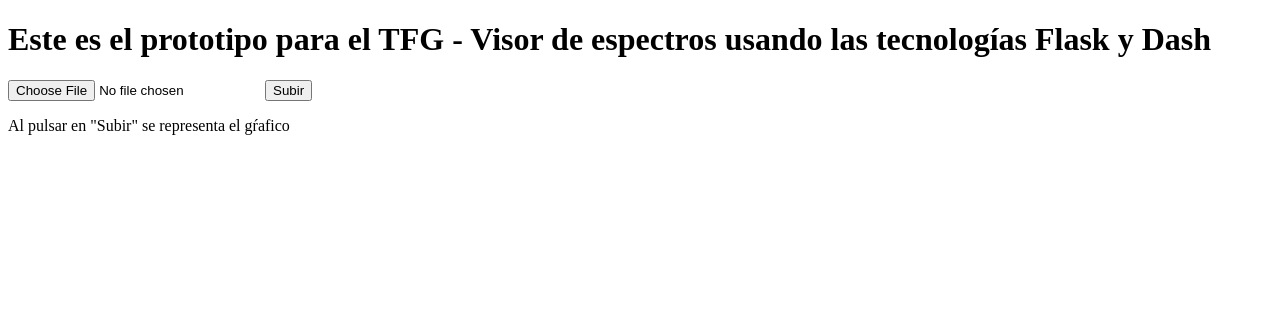
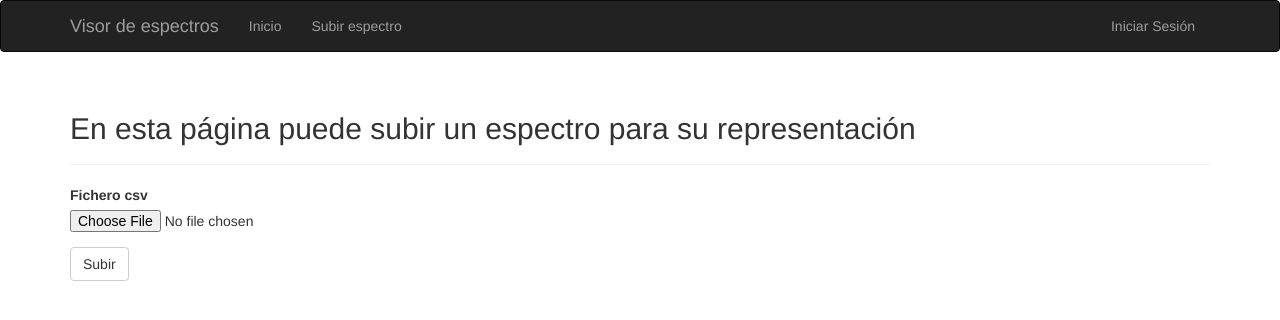
Before and after one commit to Engcompaulo/TFG-Visor-de-espectros, a Flask app: page /upload in a window 1280 px wide. Shown: the top 320 px of the page. Run offline with Flask 3, Linux system fonts and the light colour scheme; parts of the project's set-up code (start-up, migrations or seed data) failed here and were passed over; some libraries are stand-ins or nearby versions.

Commit message:
#17 #19 Añadido Flask-bootstrap y pequeña estructuración

```diff
--- a/SpectraViewer/app.py
+++ b/SpectraViewer/app.py
@@ -9,91 +9,29 @@
     :copyright: (c) 2018 by Iván Iglesias
     :license: license_name, see LICENSE for more details
 """
-import os
-
-from flask import Flask, render_template, redirect
-from flask_wtf import FlaskForm
-from flask_wtf.file import FileField, FileRequired, FileAllowed
-from werkzeug.utils import secure_filename
+from flask import Flask
+from flask_bootstrap import Bootstrap
 
 import dash
-import dash_core_components as dcc
 import dash_html_components as html
 
-import pandas as pd
-import cufflinks as cf
+server = Flask(__name__)
+bootstrap = Bootstrap(server)
 
+app = dash.Dash(__name__, server=server, url_base_pathname='/plot')
+app.title = 'Aplicación Dash'
+app.layout = html.Div()  # Needs a layout, so empty layout is good to go
+app.scripts.append_script({'external_url': [
+    'http://cdnjs.cloudflare.com/ajax/libs/jquery/1.12.4/jquery.min.js',
+    'http://cdnjs.cloudflare.com/ajax/libs/twitter-bootstrap/3.3.7/js/bootstrap.min.js']})
 
-class CsvForm(FlaskForm):
-    """Form for handling file upload.
-
-        Attributes
-        ----------
-        file : FileField
-            Allows the user to upload a file to the server. Only .csv
-            files are allowed.
-        """
-    file = FileField(validators=[FileRequired(),
-                                 FileAllowed(['csv'], 'Solo ficheros .csv')])
-
-
-server = Flask(__name__)
+app.css.append_css({
+    'external_url': 'http://cdnjs.cloudflare.com/ajax/libs/twitter-bootstrap/3.3.7/css/bootstrap.min.css'})
 
 server.config['SECRET_KEY'] = 'secret key'
 server.config['UPLOAD_FOLDER'] = 'csvs'
 
-app = dash.Dash(__name__, server=server, url_base_pathname='/dash_app')
-app.title = 'Aplicación Dash'
-app.layout = html.Div()  # Needs a layout, so empty layout is good to go
-
-cf.go_offline()
-
-
-@server.route('/')
-@server.route('/index')
-def index():
-    """Render the index view.
-
-    Welcome or index page of this web app.
-    """
-    return render_template('index-dash.html')
-
-
-@server.route('/upload', methods=['GET', 'POST'])
-def upload():
-    """Render for the upload view.
-
-    This view contains a form for file uploading. If POST request,
-    validates the selected file and saves it. Then pandas reads it and
-    the Dash layout gets defined. The redirect to the Dash route.
-    """
-    form = CsvForm()
-    if form.validate_on_submit():
-        f = form.file.data
-        filename = secure_filename(f.filename)
-        directory = os.path.join(server.instance_path,
-                                 server.config['UPLOAD_FOLDER'])
-        if not os.path.exists(directory):
-            os.makedirs(directory)
-        f.save(os.path.join(directory, filename))
-
-        data = pd.read_csv(f'{directory}/{filename}', sep=';', header=None)
-        data.columns = ['Raman shift', 'Intensity']
-        fig = data.iplot(x='Raman shift', y='Intensity', asFigure=True,
-                         title='Datos de ejemplo', xTitle='Longitud de onda',
-                         yTitle='Valor'
-                         )
-
-        app.layout = html.Div([
-            html.H1('Aplicación Dash'),
-            dcc.Graph(
-                id='example-graph',
-                figure=fig
-            )
-        ])
-        return redirect('/dash_app')
-    return render_template('upload.html', form=form)
-
+from SpectraViewer import routes
 
 if __name__ == '__main__':
     app.run_server(debug=True)
--- /dev/null
+++ b/SpectraViewer/forms.py
@@ -0,0 +1,31 @@
+"""
+    SpectraViewer.forms
+    ~~~~~~~~~~~~~~~~~~~
+
+    This file contains the forms used by the application.
+
+    :copyright: (c) 2018 by Iván Iglesias
+    :license: license_name, see LICENSE for more details
+"""
+from flask_wtf import FlaskForm
+from flask_wtf.file import FileField, FileRequired, FileAllowed
+from wtforms import SubmitField
+
+
+class CsvForm(FlaskForm):
+    """Form for handling file upload.
+
+        Attributes
+        ----------
+        file : FileField
+            Allows the user to upload a file to the server. Only .csv
+            files are allowed, can't be empty.
+        submit : SubmitField
+            Input field of type submit to trigger the upload action.
+        """
+    _validators = [
+        FileRequired('Es obligatorio seleccionar un fichero'),
+        FileAllowed(['csv'], 'Solo ficheros .csv')
+    ]
+    file = FileField(label='Fichero csv', validators=_validators)
+    submit = SubmitField('Subir')
--- /dev/null
+++ b/SpectraViewer/routes.py
@@ -0,0 +1,133 @@
+"""
+    SpectraViewer.routes
+    ~~~~~~~~~~~~~~~~~~~
+
+    This file contains the routes of the application.
+
+    :copyright: (c) 2018 by Iván Iglesias
+    :license: license_name, see LICENSE for more details
+"""
+import os
+
+from flask import render_template, redirect, url_for
+from werkzeug.utils import secure_filename
+
+import dash_core_components as dcc
+import dash_html_components as html
+
+# Importing cufflinks is required to able to get the plotly figure from
+# a DataFrame, the import binds the DataFrame with the iplot method.
+import pandas as pd
+import cufflinks as cf
+
+from SpectraViewer.app import server, app
+from SpectraViewer.forms import CsvForm
+
+
+@server.route('/')
+@server.route('/index')
+def index():
+    """Render the index view.
+
+    Welcome or index page of this web app.
+    """
+    return render_template('index.html')
+
+
+@server.route('/upload', methods=['GET', 'POST'])
+def upload():
+    """Render for the upload view.
+
+    This view contains a form for file uploading. If POST request,
+    validates the selected file and saves it. Then pandas reads it and
+    the Dash layout gets defined. The redirect to the Dash route.
+    """
+    form = CsvForm()
+    if form.validate_on_submit():
+        f = form.file.data
+        filename = secure_filename(f.filename)
+        directory = os.path.join(server.instance_path,
+                                 server.config['UPLOAD_FOLDER'])
+        if not os.path.exists(directory):
+            os.makedirs(directory)
+        f.save(os.path.join(directory, filename))
+
+        data = pd.read_csv(f'{directory}/{filename}', sep=';', header=None)
+        data.columns = ['Raman shift', 'Intensity']
+        figure = data.iplot(x='Raman shift', y='Intensity', asFigure=True,
+                            xTitle='Raman shift', yTitle='Intensity'
+                            )
+        app.layout = get_dash_layout(figure)
+        return redirect(url_for('dash'))
+    return render_template('upload.html', form=form)
+
+
+@server.route('/dash')
+def dash():
+    """Redirect to the dash application.
+
+    This route allows the use of url_for() for the dash application.
+    """
+    return redirect('/plot')
+
+
+def get_dash_layout(figure):
+    """
+    Build and return the layout for the dash application.
+
+    Receives the figure returned by the iplot() method and returns the
+    layout of the dash application with that figure.
+
+    Parameters
+    ----------
+    figure
+        The figure which will be represented.
+
+    Returns
+    -------
+    Div
+        The Div to assign to the dash application layout.
+    """
+    app.title = 'Visualización del espectro'
+    back = html.A(className='btn btn-default', href='/index', children=[
+        'Volver a la página principal'
+    ])
+    # navbar = html.Nav(className='navbar navbar-inverse', children=[
+    #     html.Div(className='container', children=[
+    #         html.Div(className='navbar-header', children=[
+    #             html.Button(type='button', className='navbar-toggle',
+    #                         dataToggle='collapse',
+    #                         dataTarget='.navbar-collapse', children=[
+    #                     html.Span(className='sr-only',
+    #                               children='Toggle navigation'),
+    #                     html.Span(className='icon-bar'),
+    #                     html.Span(className='icon-bar'),
+    #                     html.Span(className='icon-bar')
+    #                 ]),
+    #             html.Span(className='navbar-brand',
+    #                       children='Visor de espectros')
+    #         ]),
+    #         html.Div(className='collapse navbar-collapse', children=[
+    #             html.Ul(className='nav navbar-nav', children=[
+    #                 html.Li(html.A('Inicio', href=url_for('index'))),
+    #                 html.Li(html.A('Subir espectro', href=url_for('upload')))
+    #             ]),
+    #             html.Ul(className='nav navbar-nav navbar-right', children=[
+    #                 html.Li(html.A('Iniciar Sesión', href=""))
+    #             ])
+    #         ])
+    #     ])
+    # ])
+    content = html.Div(className='container', children=[
+        html.Div(className='page-header', children=[
+            html.H2('Representación del espectro')
+        ])
+    ])
+    return html.Div([
+        back,
+        content,
+        dcc.Graph(
+            id='example-graph',
+            figure=figure
+        )
+    ])
--- /dev/null
+++ b/SpectraViewer/templates/base.html
@@ -0,0 +1,77 @@
+{% extends "bootstrap/base.html" %}
+
+{% block title %}Visor de espectros{% endblock %}
+
+{% block navbar %}
+    <nav class="navbar navbar-inverse">
+        <div class="container">
+            <div class="navbar-header">
+                <button type="button" class="navbar-toggle"
+                        data-toggle="collapse" data-target=".navbar-collapse">
+                    <span class="sr-only">Toggle navigation</span>
+                    <span class="icon-bar"></span>
+                    <span class="icon-bar"></span>
+                    <span class="icon-bar"></span>
+                </button>
+                <span class="navbar-brand">Visor de espectros</span>
+            </div>
+            <div class="collapse navbar-collapse">
+                <ul class="nav navbar-nav">
+                    <li><a href="{{ url_for('index') }}">Inicio</a></li>
+                    <li><a href="{{ url_for('upload') }}">Subir espectro</a>
+                    </li>
+                </ul>
+                <ul class="nav navbar-nav navbar-right">
+                    <li><a href="">Iniciar Sesión</a></li>
+                </ul>
+            </div>
+        </div>
+    </nav>
+{% endblock %}
+
+{% block content %}
+    <div class="container">
+        {% for message in get_flashed_messages() %}
+            <div class="alert alert-warning">
+                <button type="button" class="close" data-dismiss="alert">
+                    &times;
+                </button>
+                {{ message }}
+            </div>
+        {% endfor %}
+
+        {% block page_content %}{% endblock %}
+    </div>
+{% endblock %}
+<!doctype html>
+<html lang="en">
+<head>
+    <!-- Required meta tags -->
+    <meta charset="utf-8">
+    <meta name="viewport"
+          content="width=device-width, initial-scale=1, shrink-to-fit=no">
+
+    <!-- Bootstrap CSS -->
+    <link rel="stylesheet"
+          href="https://maxcdn.bootstrapcdn.com/bootstrap/4.0.0/css/bootstrap.min.css"
+          integrity="sha384-Gn5384xqQ1aoWXA+058RXPxPg6fy4IWvTNh0E263XmFcJlSAwiGgFAW/dAiS6JXm"
+          crossorigin="anonymous">
+
+    <title>Hello, world!</title>
+</head>
+<body>
+<h1>Hello, world!</h1>
+
+<!-- Optional JavaScript -->
+<!-- jQuery first, then Popper.js, then Bootstrap JS -->
+<script src="https://code.jquery.com/jquery-3.2.1.slim.min.js"
+        integrity="sha384-KJ3o2DKtIkvYIK3UENzmM7KCkRr/rE9/Qpg6aAZGJwFDMVNA/GpGFF93hXpG5KkN"
+        crossorigin="anonymous"></script>
+<script src="https://cdnjs.cloudflare.com/ajax/libs/popper.js/1.12.9/umd/popper.min.js"
+        integrity="sha384-ApNbgh9B+Y1QKtv3Rn7W3mgPxhU9K/ScQsAP7hUibX39j7fakFPskvXusvfa0b4Q"
+        crossorigin="anonymous"></script>
+<script src="https://maxcdn.bootstrapcdn.com/bootstrap/4.0.0/js/bootstrap.min.js"
+        integrity="sha384-JZR6Spejh4U02d8jOt6vLEHfe/JQGiRRSQQxSfFWpi1MquVdAyjUar5+76PVCmYl"
+        crossorigin="anonymous"></script>
+</body>
+</html>
--- a/SpectraViewer/templates/upload.html
+++ b/SpectraViewer/templates/upload.html
@@ -1,15 +1,13 @@
-<!DOCTYPE html>
-<html>
-<head>
-    <title>Prototipo de aplicación con Dash</title>
-</head>
-<body>
-<h1>Este es el prototipo para el TFG - Visor de espectros usando las tecnologías Flask y Dash</h1>
-<form method="POST" enctype="multipart/form-data">
-    {{ form.hidden_tag() }}
-    {{ form.file }}
-    <input type="submit" value="Subir">
-</form>
-<p>Al pulsar en "Subir" se representa el gŕafico</a></p>
-</body>
-</html>
+{% extends "base.html" %}
+{% import 'bootstrap/wtf.html' as wtf %}
+
+{% block title %}Subir espectro{% endblock %}
+
+{% block page_content %}
+    <div class="page-header">
+        <h2>En esta página puede subir un espectro para su representación</h2>
+    </div>
+    <div>
+        {{ wtf.quick_form(form) }}
+    </div>
+{% endblock %}
--- a/requirements.txt
+++ b/requirements.txt
@@ -8,7 +8,9 @@
 dash-html-components==0.9.0
 dash-renderer==0.11.3
 decorator==4.2.1
+dominate==2.3.1
 Flask==0.12.2
+Flask-Bootstrap==3.3.7.1
 Flask-Compress==1.4.0
 Flask-WTF==0.14.2
 gunicorn==19.7.1
@@ -38,6 +40,7 @@
 six==1.11.0
 traitlets==4.3.2
 urllib3==1.22
+visitor==0.1.3
 wcwidth==0.1.7
 Werkzeug==0.14.1
 WTForms==2.1
--- a/start.py
+++ b/start.py
@@ -2,7 +2,7 @@
     start
     ~~~~~
 
-    File to be run by heroku.
+    Launch the web applicaction.
 
     :copyright: (c) 2018 by Iván Iglesias
     :license: license_name, see LICENSE for more details
@@ -10,4 +10,4 @@
 from SpectraViewer.app import server
 
 if __name__ == '__main__':
-    server.run()
+    server.run(debug=True)
```
Also changed, not shown: SpectraViewer/templates/index-dash.html (deleted, +0 -10 lines), SpectraViewer/templates/index.html (added, +13 -0 lines).
